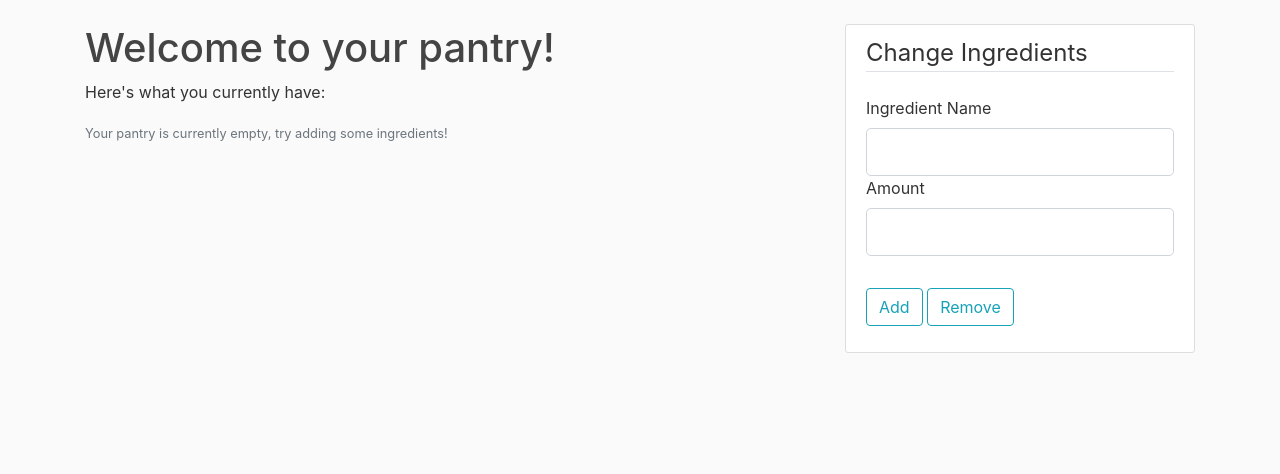
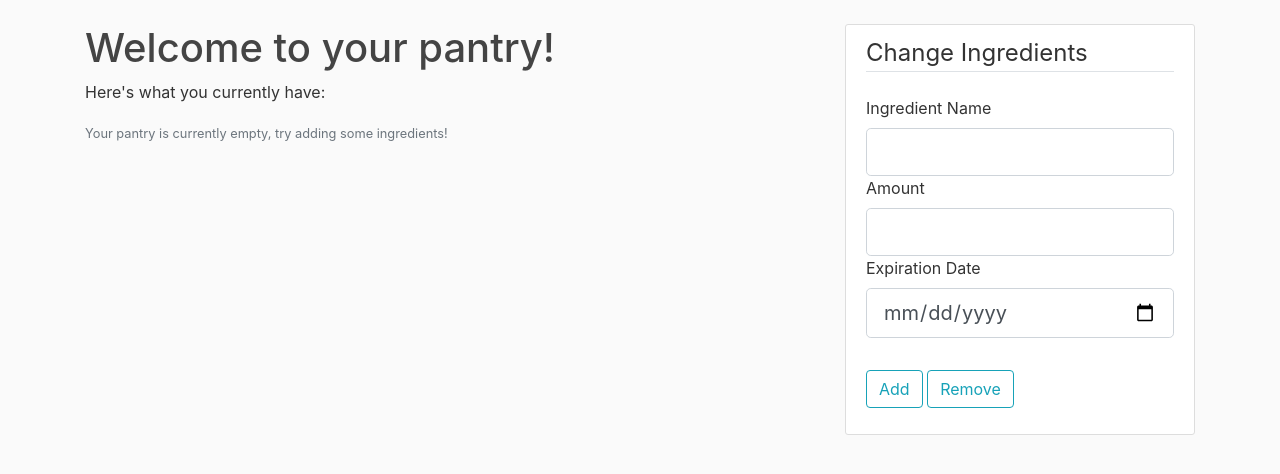
Before and after one commit to The-Cheese-Catchers/whatdowehave, a Flask app: page /my_pantry in a window 1280 px wide. Shown: the part 56-530 px from the top of the page. Run offline with Flask 2, Linux system fonts and the light colour scheme; a user stored in the database is signed in; data that the repository does not hold is empty; some libraries are stand-ins or nearby versions.

Commit message:
Added expiration date to pantry ingredients

```diff
--- a/wdwh/forms.py
+++ b/wdwh/forms.py
@@ -1,8 +1,8 @@
 from flask_wtf import FlaskForm
 from flask_wtf.file import FileField, FileAllowed
-from wtforms import StringField, PasswordField, SubmitField, BooleanField, TextAreaField, IntegerField
-from wtforms.validators import DataRequired, Length, EqualTo, ValidationError
-from wdwh.models import User, Ingredient
+from wtforms import StringField, PasswordField, SubmitField, BooleanField, TextAreaField, IntegerField, DateField
+from wtforms.validators import DataRequired, Length, EqualTo, ValidationError, Optional
+from wdwh.models import User, Ingredient, PantryIngredient, RecipeIngredient
 
 
 class RegistrationForm(FlaskForm):
@@ -31,6 +31,7 @@ class LoginForm(FlaskForm):
 class AddIngredientForm(FlaskForm):
     ingr_name = StringField("Ingredient Name", validators=[DataRequired()])
     qty = IntegerField("Amount", validators=[DataRequired()])
+    date = DateField("Expiration Date", validators=[Optional()])
     add = SubmitField("Add")
     remove = SubmitField("Remove")
 
--- a/wdwh/routes.py
+++ b/wdwh/routes.py
@@ -2,7 +2,7 @@ import sqlite3
 from sqlite3 import Error
 from wdwh import app, db, bcrypt
 from wdwh.forms import *
-from wdwh.models import User, Ingredient, Recipe
+from wdwh.models import User, PantryIngredient, RecipeIngredient, Recipe
 from flask import render_template, flash, redirect, url_for, request, abort
 from flask_login import login_user, current_user, logout_user, login_required
 
@@ -82,7 +82,7 @@ def search_recipe():
     all_recipes = Recipe.query.filter_by(user_id=current_user.id).all()
     #all_ingr = Ingredient.query.all()
     return render_template("search_recipe.html", title="Search Recipe",
-                form=search_form, recipes=all_recipes, Ingredient=Ingredient)
+                form=search_form, recipes=all_recipes, RecipeIngredient=RecipeIngredient)
 
 
 @app.route("/my_pantry", methods=["GET", "POST"])
@@ -93,10 +93,11 @@ def my_pantry():
         # Capitalize all ingredients
         ingr_name = add_ingr_form.ingr_name.data.capitalize()
         qty = add_ingr_form.qty.data
+        date = add_ingr_form.date.data
 
         # Adding to the Pantry
         if add_ingr_form.add.data:
-            current_user.addToPantry(ingr_name, qty)
+            current_user.addToPantry(ingr_name, qty, date)
 
         # Removing from the Pantry
         if add_ingr_form.remove.data:
@@ -110,13 +111,13 @@ def my_pantry():
 
 
         return redirect(url_for("my_pantry"))
-    all_ingr = Ingredient.query.filter_by(user_id=current_user.id).all()
+    all_ingr = PantryIngredient.query.filter_by(user_id=current_user.id).all()
     return render_template("pantry.html", title="My Pantry", add_form=add_ingr_form, all_ingr=all_ingr)
 
 @app.route("/my_pantry/<int:ingredient_id>/delete", methods=["POST"])
 @login_required
 def delete_ingredient(ingredient_id):
-    ingr = Ingredient.query.get_or_404(ingredient_id)
+    ingr = PantryIngredient.query.get_or_404(ingredient_id)
     if ingr.user_id != current_user.id:
         abort(403)
     current_user.deleteFromPantry(ingr.name)
--- a/wdwh/templates/pantry.html
+++ b/wdwh/templates/pantry.html
@@ -10,11 +10,16 @@
             <tr>
                 <th>Ingredient Name</th>
                 <th>Amount</th>
+                <th>Expiration Date</th>
             </tr>
             {% for ingr in all_ingr %}
                 <tr>
                     <td>{{ingr.name}}</td>
                     <td>{{ingr.qty}}</td>
+                    <td>{% if ingr.exp_date %}
+                        {{ingr.exp_date.date()}}
+                        {% endif %}
+                    </td>
                     <td>
                         <button type="button" class="btn btn-danger btn-sm m-1" data-toggle="modal" data-target="#deleteModal{{ingr.id}}">Delete</button>
                         <!-- Modal -->
@@ -77,6 +82,17 @@
                 {% else %}
                     {{ add_form.qty(class="form-control form-control-lg") }}
                 {% endif %}
+                {{ add_form.date.label(class="form-control-label") }}
+                {% if add_form.date.errors %}
+                    {{ add_form.date(class="form-control form-control-lg is-invalid") }}
+                    <div class="invalid-feedback">
+                        {% for error in add_form.date.errors %}
+                            <span>{{ error }}</span>
+                        {% endfor %}
+                    </div>
+                {% else %}
+                    {{ add_form.date(class="form-control form-control-lg") }}
+                {% endif %}
             </div>
         </fieldset>
         <div class="form-group">
--- a/wdwh/templates/search_recipe.html
+++ b/wdwh/templates/search_recipe.html
@@ -8,9 +8,9 @@
                 <button class="btn btn-sm">Update</button></a>
             <a href="{{ url_for('delete_recipe',recipe_id=recipe.id) }}">
                 <button class="btn btn-danger btn-sm">Delete</button></a>
-            {% if Ingredient.query.filter_by(recipe_id=recipe.id).all()%}
+            {% if RecipeIngredient.query.filter_by(recipe_id=recipe.id).all()%}
                 <p><i>Ingredients:</i>
-                {% for ingr in Ingredient.query.filter_by(recipe_id=recipe.id).all() %}
+                {% for ingr in RecipeIngredient.query.filter_by(recipe_id=recipe.id).all() %}
                 <br>{{ingr.name}} : {{ingr.qty}}
                 {% endfor %}
                 </p>
```
Also changed, not shown: wdwh/models.py (+20 -13 lines), wdwh/site.db.
